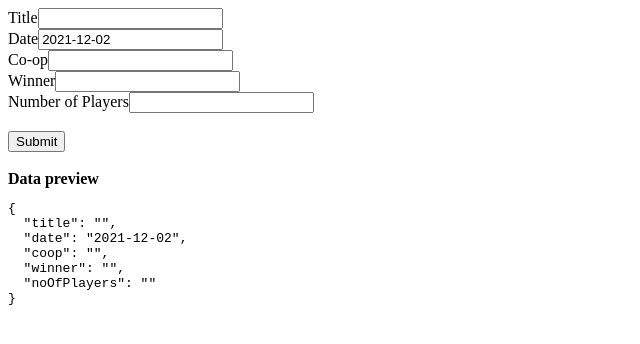
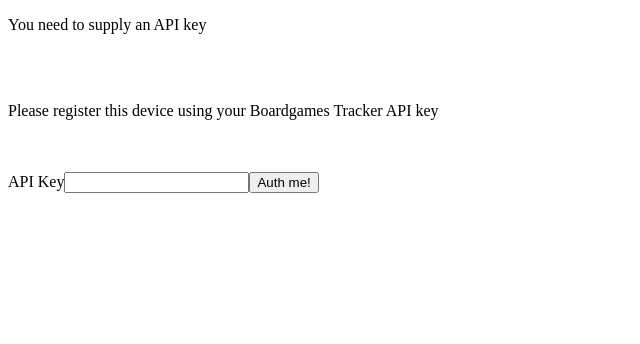
Before and after one commit to calisaurus/boardgames-tracker, a Gatsby site: page / in a window 1280 px wide. Shown: the whole page, without its empty margins (0-640 px from the left). Built offline with nearby package versions, Linux system fonts and the light colour scheme; Gatsby itself is replaced by a stand-in of ours.

Commit message:
Implement localstorage to store API keys

```diff
--- a/src/pages/index.js
+++ b/src/pages/index.js
@@ -4,12 +4,17 @@
 
 export default class IndexPage extends React.Component {
   currentDate = new Date()
-  state = {
-    title: "",
-    date: this.currentDate.toISOString().slice(0, 10),
-    coop: "",
-    winner: "",
-    noOfPlayers: "",
+  constructor(props) {
+    super(props)
+    const apiKey = localStorage.getItem('userApiKey')
+    this.state = {
+      apiKey,
+      title: "",
+      date: this.currentDate.toISOString().slice(0, 10),
+      coop: "",
+      winner: "",
+      noOfPlayers: "",
+    }
   }
 
   handleInputChange = event => {
@@ -19,6 +24,16 @@
     this.setState({
       [name]: value,
     })
+  }
+
+  handleStoreAPIKey = event => {
+    event.preventDefault()
+    const apiKey = event.target[0].value
+    localStorage.setItem('userApiKey', apiKey)
+    this.setState({
+      apiKey
+    })
+    console.log('Handling API key', apiKey)
   }
 
   handleSubmit = event => {
@@ -35,6 +50,34 @@
   }
 
   render() {
+    return this.state.apiKey ? this.renderForm() : this.renderAskForAPIKey()
+  }
+
+  renderAskForAPIKey() {
+    return (
+      <div>
+        <p>You need to supply an API key</p>
+        <br />
+        <br />
+        <p>Please register this device using your Boardgames Tracker API key</p>
+        <br />
+        <br />
+        <form onSubmit={this.handleStoreAPIKey}>
+          <label>API Key
+            <input
+            type="text"
+            name="apiKey"
+            defaultValue="">
+            </input>
+          </label>
+          <button type="submit">Auth me!</button>
+        </form>
+      </div>
+    )
+
+  }
+
+  renderForm() {
     return (
       <div>
         <form onSubmit={this.handleSubmit}>
```
